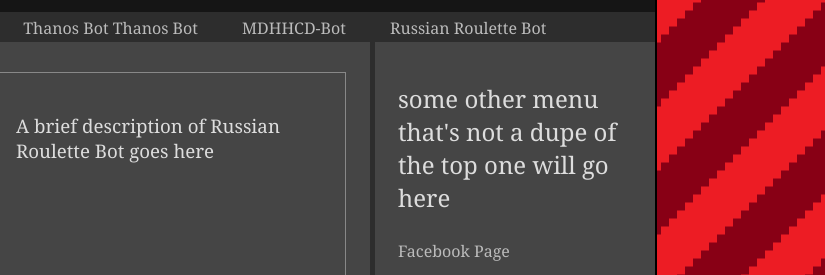
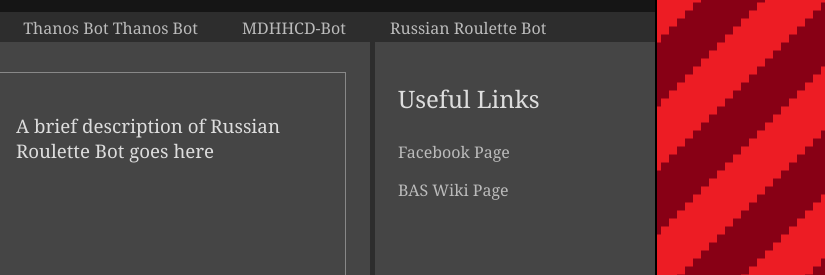
Before and after one commit to Logarathon1/russian-roulette-bot, a plain HTML site: page index.html in a window 1280 px wide. Shown: the part 170-445 px from the top of the page, 455-1280 px from the left. Drawn offline with Linux system fonts and the light colour scheme.

Commit message:
Update index.html

```diff
--- a/index.html
+++ b/index.html
@@ -34,7 +34,7 @@
 
 <aside>
 <section class = "about">
-<h2>some other menu that's not a dupe of the top one will go here</h2>
+<h2>Useful Links</h2>
 <p><a href = "https://www.facebook.com/RussianRouletteBot1667">Facebook Page</a></p>
 <p><a href = "https://botappreciationsociety.fandom.com/wiki/Russian_Roulette_Bot_1667">BAS Wiki Page</a></p>
 </section>
```
